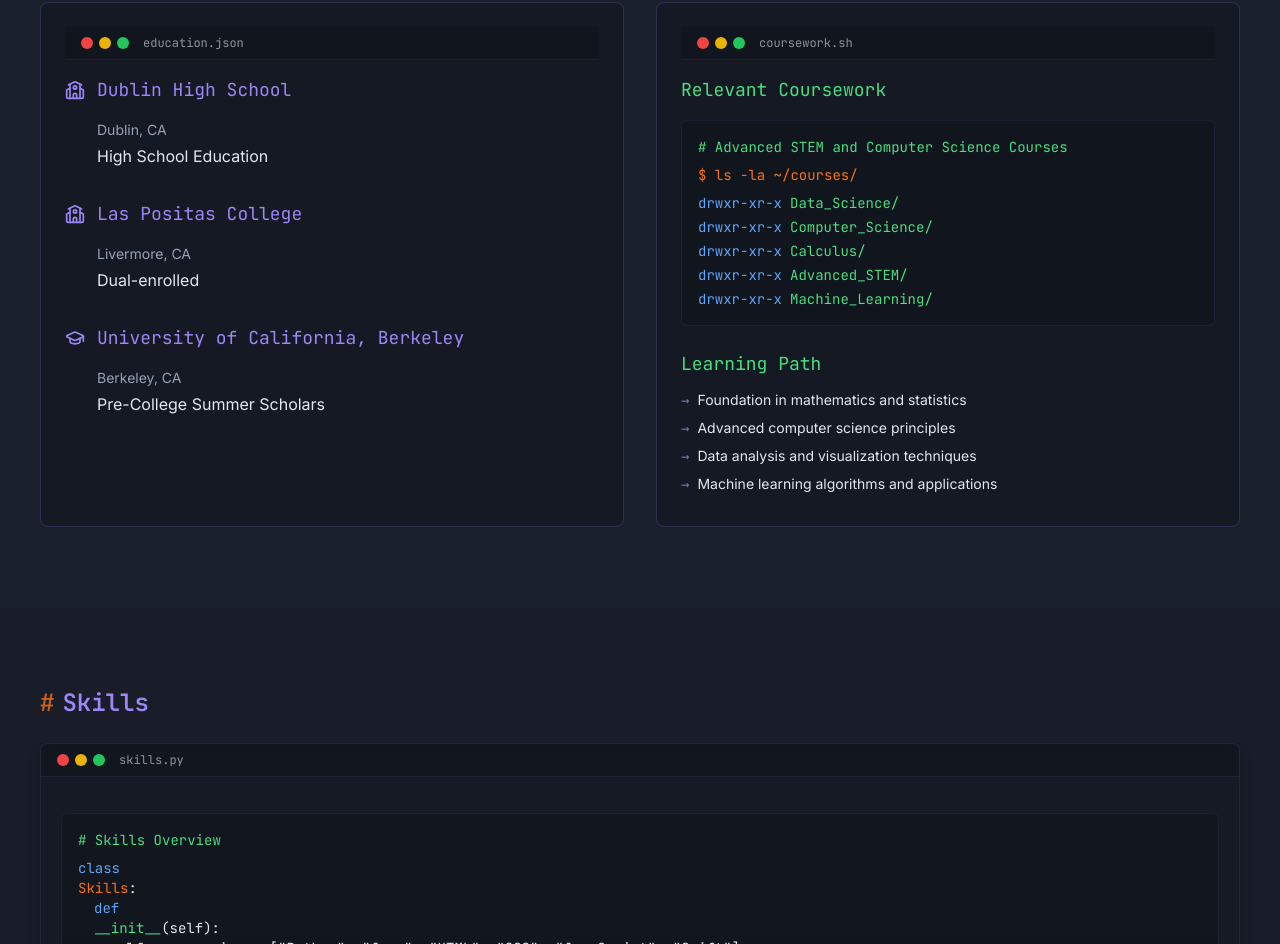
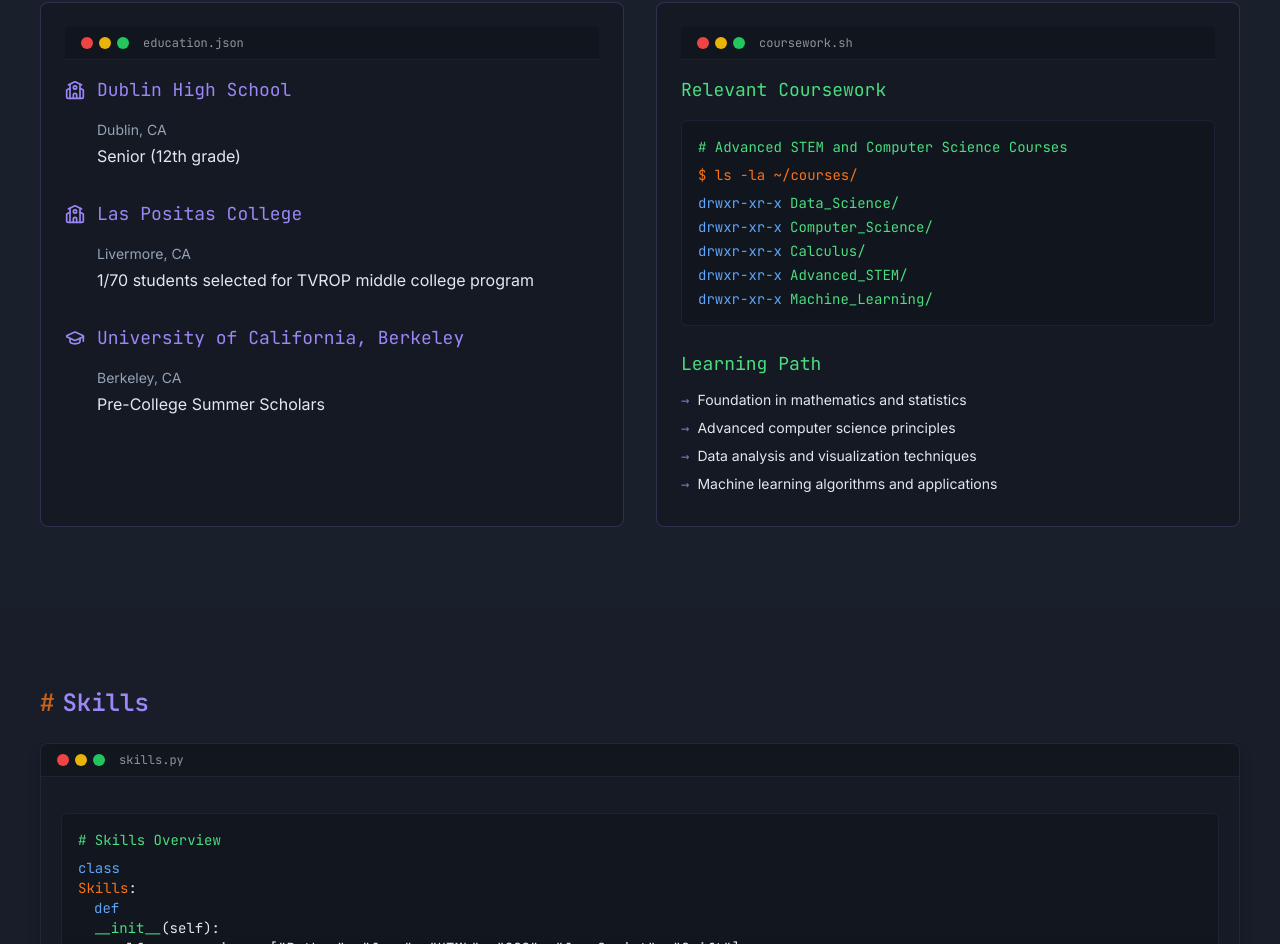
Before and after one commit to draj222/hidheeraj, a React (Vite) app: page / in a window 1280 px wide. Shown: the part 3373-4317 px from the top of the page. Built offline with nearby package versions, Linux system fonts and the light colour scheme.

Commit message:
Update Education Section
Updated the Education section to include more details about Dublin High School and Las Positas College.

```diff
--- a/src/components/Education.tsx
+++ b/src/components/Education.tsx
@@ -26,7 +26,7 @@ const Education = () => {
                 <div className="ml-8">
                   <p className="text-terminal-muted text-sm">Dublin, CA</p>
                   <div className="flex justify-between my-1">
-                    <p className="text-terminal-text">High School Education</p>
+                    <p className="text-terminal-text">Senior (12th grade)</p>
                   </div>
                 </div>
               </div>
@@ -39,7 +39,7 @@ const Education = () => {
                 <div className="ml-8">
                   <p className="text-terminal-muted text-sm">Livermore, CA</p>
                   <div className="flex justify-between my-1">
-                    <p className="text-terminal-text">Dual-enrolled</p>
+                    <p className="text-terminal-text">1/70 students selected for TVROP middle college program</p>
                   </div>
                 </div>
               </div>
```
